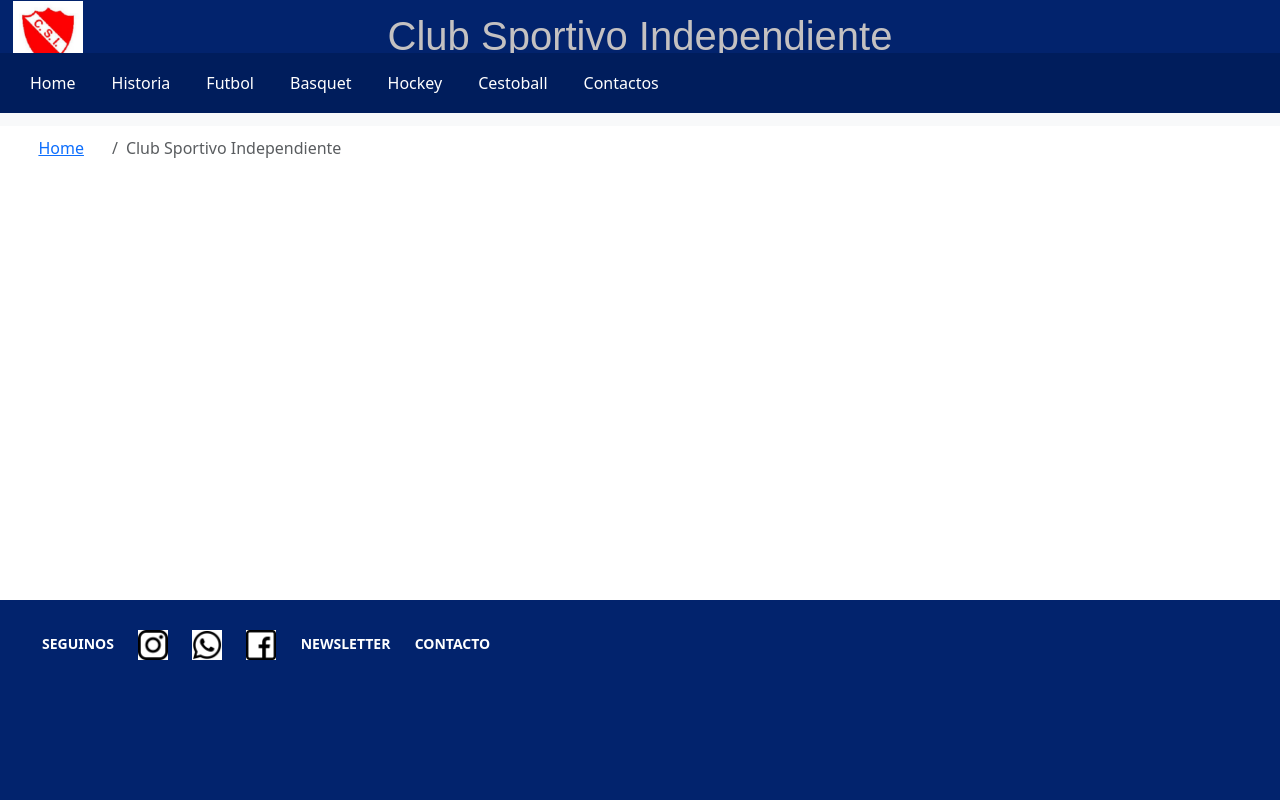
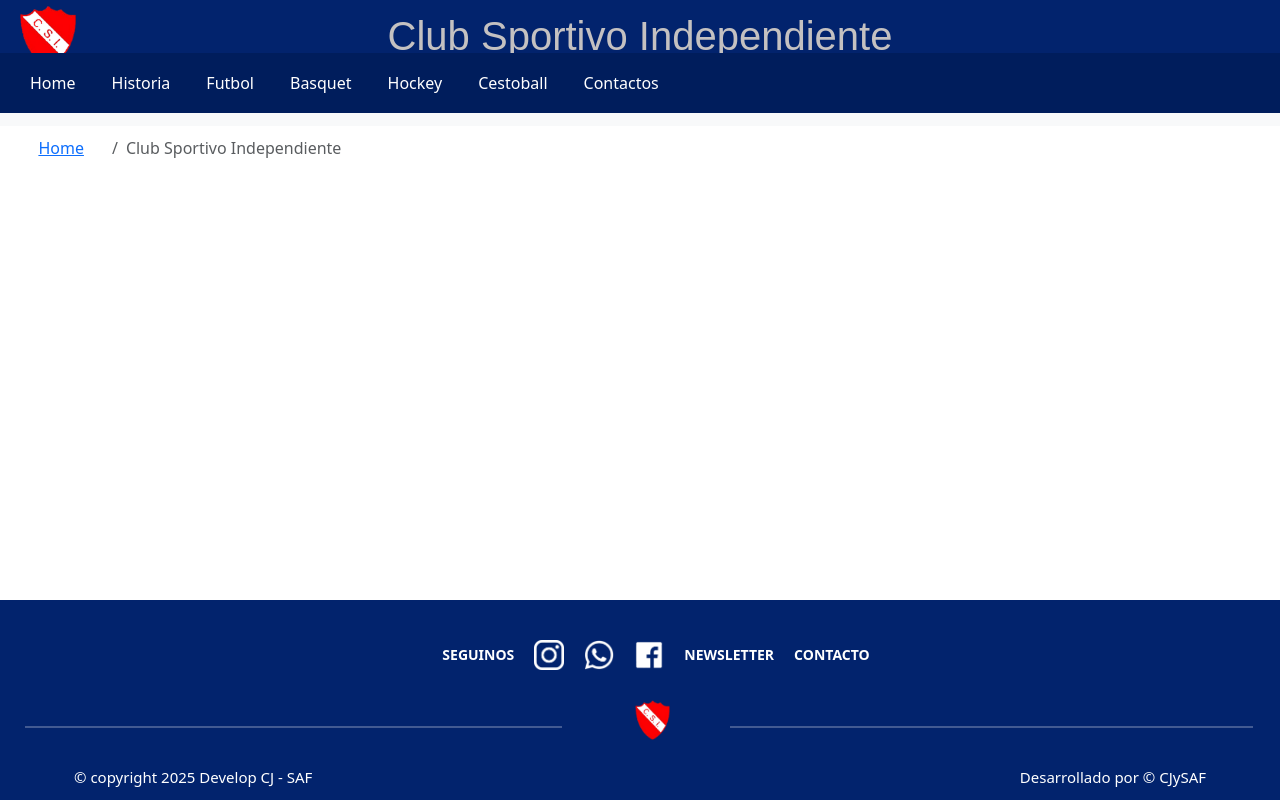
Before and after one commit to felisantillan00/POW-Practica-Obligatoria, a plain HTML site: page Practica02/Ejer14/csi.html in a window 1280 px wide. Drawn offline with Linux system fonts and the light colour scheme; a web font is replaced by a local one.

Commit message:
actualizacion

```diff
--- a/Practica02/Ejer14/csi.html
+++ b/Practica02/Ejer14/csi.html
@@ -11,7 +11,7 @@
     <div>
         <header style="display: flex; align-items: center; position: relative;">
             <a style="position: absolute; left: 0; margin: 1%;" href="csi.html">
-                <img src="resources/CSI.jpeg" width="70px" alt="" >
+                <img src="resources/CSI.png" width="70px" alt="" >
             </a>
             <h1 style="margin: 0; width: 100%; text-align: center;">Club Sportivo Independiente</h1>
         </header>
@@ -60,16 +60,33 @@
 
     </div>
       <div>
+        <div>
           <footer class="footer">
-        <ul>
+              <ul class="seguinos">
                   <li>seguinos</li>
-            <li><a href="https://www.instagram.com/joaco_cenicero/"><img src="resources/ig.jpg" width="30px" alt=""></a></li>
-            <li><a href=""><img src="resources/whatsapp.jpg" width="30px" alt=""></a></li>
-            <li><a href=""><img src="resources/facebook.jpg" width="30px" alt=""></a></li>
+                  <li><a href="https://www.instagram.com/joaco_cenicero/"><img src="resources/ig.png" width="30px" alt=""></a></li>
+                  <li><a href=""><img src="resources/whatsapp.png" width="30px" alt=""></a></li>
+                  <li><a href=""><img src="resources/facebook.png" width="30px" alt=""></a></li>
                   <li><a class="linkk" href="">newsletter</a></li>
                   <li><a class="linkk" href="">Contacto</a></li>
               </ul>
+              <div class="linea">
+                  <div style="width: 45%;">
+                      <hr class="lineahr"><col>
+                  </div>
+                  <div style="text-align: center; width: 5%">
+                      <img src="resources/CSI.png" width="70%" title="Club Sportivo Independiente" alt="Club Sportivo Independiente">
+                  </div>
+                  <div style="padding-left: 15px; width: 45%;">
+                      <hr class="lineahr"> <col>
+                  </div>
+              </div>
+              <ul class="copyright">
+                <li class="copyright"> © copyright 2025 Develop CJ - SAF</li>
+                <li class="desarrollado"> Desarrollado por © CJySAF</li>
+              </ul>
           </footer>
+      </div>
     </div>
 </body>
 </html>
--- a/Practica02/Ejer14/css/style.css
+++ b/Practica02/Ejer14/css/style.css
@@ -12,10 +12,7 @@ header{
     color: #c4c1c1;
 }
 
-.h1{
-    /* text-align: center; */
 
-}
 .link{
     text-decoration: none;
     font-family: Montserrat;
@@ -39,14 +36,34 @@ li{
     margin-left: 2%;
 }
 
-footer li.copyright{
-    position: absolute;
-    bottom: 0;
-    left: 10;
-    margin: 0;
-    font-size: 15px;
-    text-transform: none;
-    font-family: montserrat, sans-serif;
+
+
+.seguinos{
+    display: flex;
+    justify-content: center;
+    align-items: center;
+
+}
+
+.linea{
+    padding-left: 25px;
+    overflow: hidden;
+    display: flex;
+    align-items: center;
+    justify-content: space-between;
+}
+.lineaPrincipal{
+    margin-left: 25px;
+    border: 1px solid #ffffff;
+    width: 96%;
+    margin-top: 57px;
+
+}
+.lineahr{
+    padding-left: 25px;
+    border: 1px solid #ffffff;
+    width: 95%;
+    margin-top: 30px;
 }
 
 footer{
@@ -62,7 +79,7 @@ footer{
 }
 
 footer li{
-    display: inline;
+    display: inline; /*Hace que la lista se hubique de forma horizontal y no vertical*/
     line-height: 26px;
     font-size: 14px;
     font-weight: 700;
@@ -70,3 +87,29 @@ footer li{
     text-transform: uppercase;
     color: white;
 }
+
+footer ul.copyright{
+    position: absolute;
+    bottom: 0;
+    left: 0;
+    width: 100%;
+    display: flex;
+    justify-content: space-between;
+    margin: 0;
+    padding: 0;
+}
+
+footer li.copyright{
+    font-size: 15px;
+    font-weight: normal;
+    text-transform: none;
+    /* margin-left: 5%; */
+    padding-left: 5%;
+}
+
+footer li.desarrollado{
+    font-size: 15px;
+    font-weight: normal;
+    text-transform: none;
+    padding-right: 5%;
+}
```
Also changed, not shown: Practica02/Ejer14/cayca.html (+20 -6 lines), Practica02/Ejer14/cb.html (+24 -9 lines), Practica02/Ejer14/fco.html (+23 -9 lines), Practica02/Ejer14/index.html (+27 -8 lines), Practica02/Ejer14/pfc.html (+26 -9 lines), Practica02/Ejer14/resources/CAYCA.png (added), Practica02/Ejer14/resources/CB.png, Practica02/Ejer14/resources/CSI.png (added), Practica02/Ejer14/resources/PFC.png, Practica02/Ejer14/resources/facebook.png (added), Practica02/Ejer14/resources/ig.png (added), Practica02/Ejer14/resources/whatsapp.png (added). Lines whose indentation alone changed are shown as unchanged.
